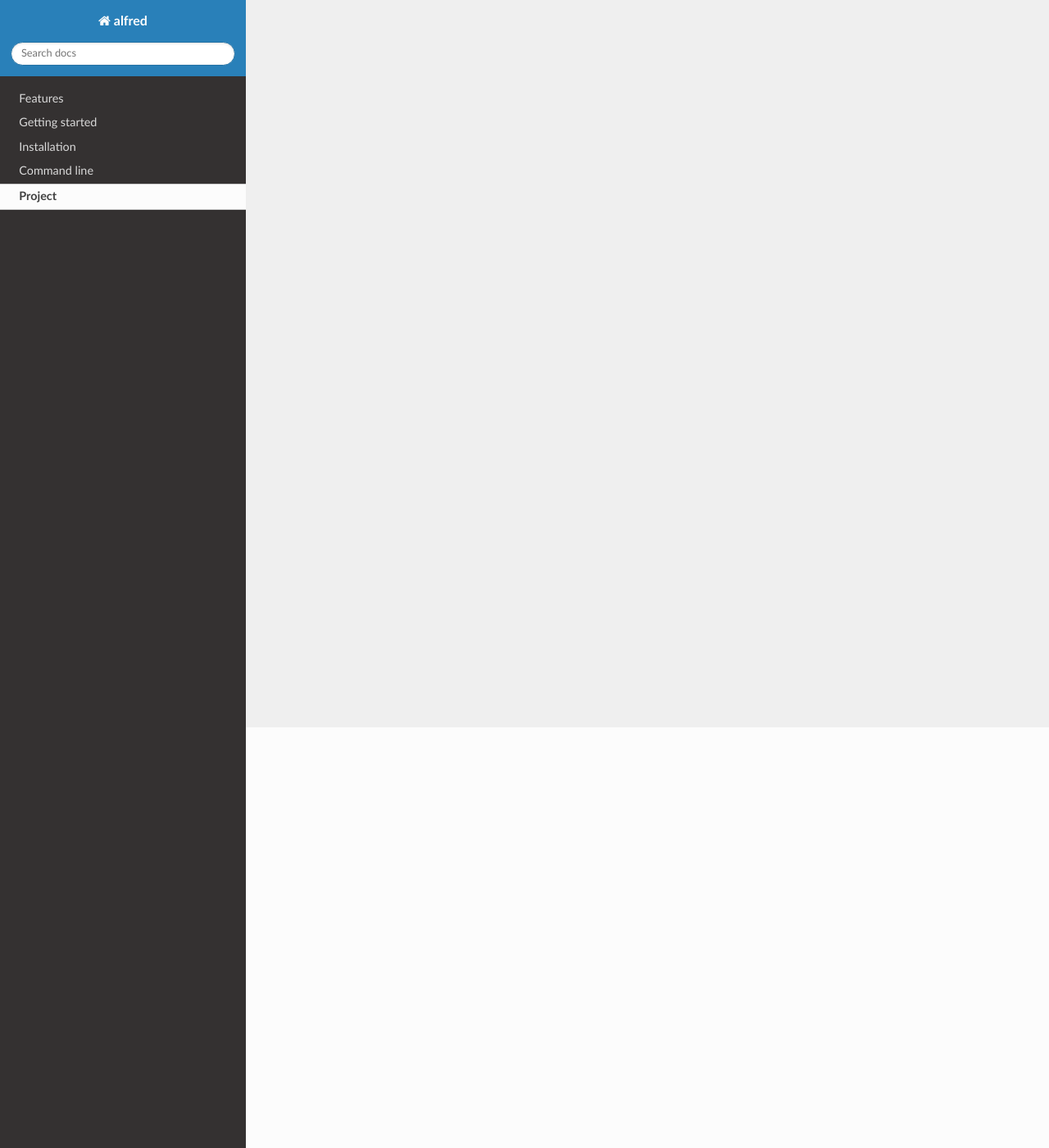
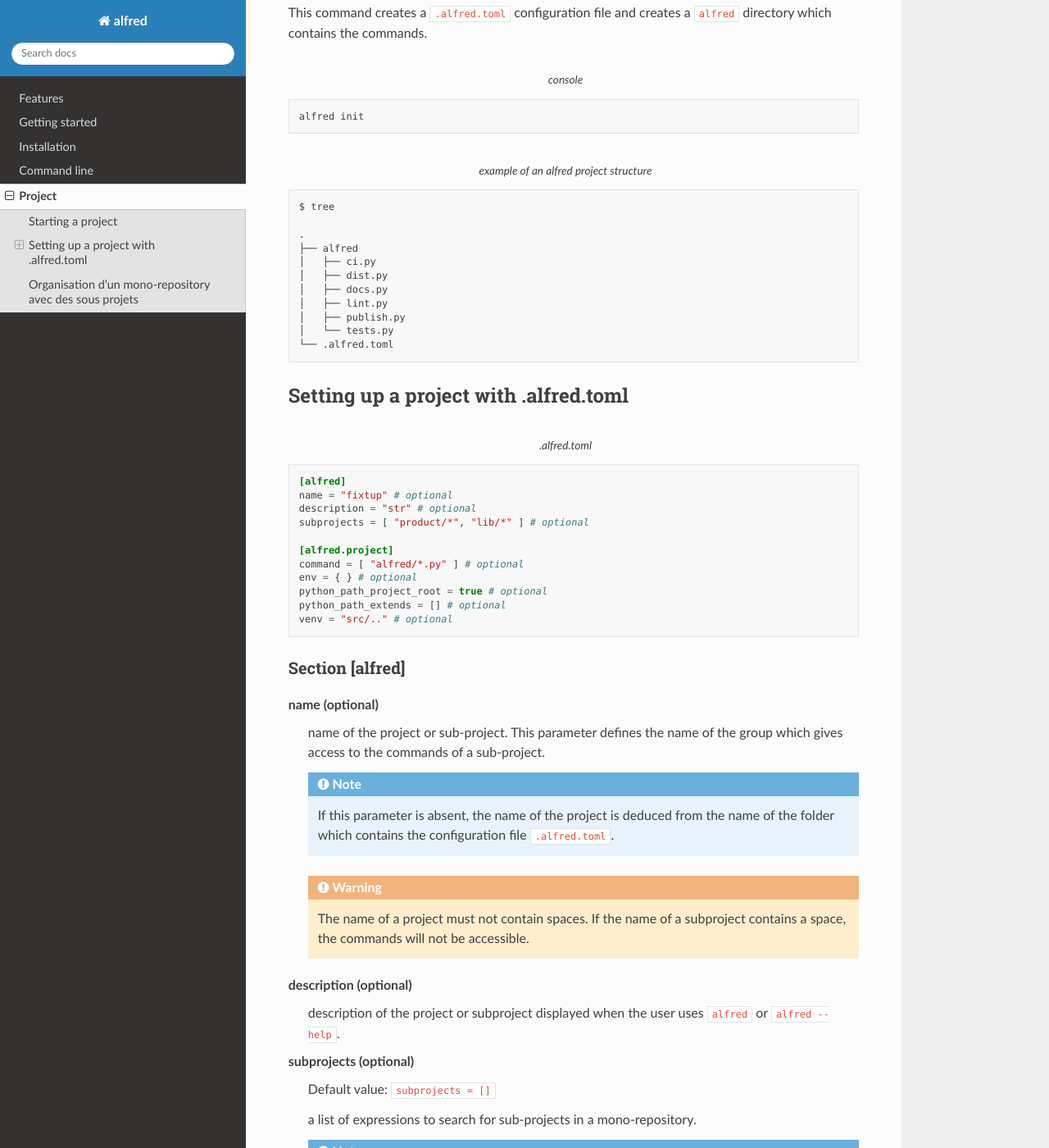
Before and after one commit to FabienArcellier/alfred-cli, a Sphinx documentation site: the page built from docs/source/project.rst, in a window 1280 px wide and 1400 px high, scrolled down 513 px. Shown: the whole window at 82% size. Built offline with Sphinx 7.4.7 and the Read the Docs theme 2.0.0, drawn with Linux system fonts in a browser that asks for light colours; some of the changed text lies outside the part shown.

Commit message:
redesign of the .alfred.yml manifest into .alfred.toml to improve the handling of alfred-cli
* docs: document the structure of .alfred.toml
* feat: if project name is missing, use the name of parent directory
* feat: subproject with space are ignored

```diff
--- a/docs/source/installation.rst
+++ b/docs/source/installation.rst
@@ -1,7 +1,7 @@
 Installation
 ############
 
-Alfred s'installe avec pip
+Alfred is installed through pip
 
 .. code-block:: bash
 
--- a/docs/source/project.rst
+++ b/docs/source/project.rst
@@ -1,2 +1,116 @@
 Project
 #######
+
+An alfred project is a set of commands and sub-projects linked by a `.alfred.toml` configuration file.
+
+.. contents::
+  :backlinks: top
+
+Starting a project
+******************
+
+An alfred project can be initialized in any directory using ``alfred init`` command.
+
+This command creates a ``.alfred.toml`` configuration file and creates a ``alfred`` directory
+which contains the commands.
+
+.. code-block:: bash
+    :caption: console
+
+    alfred init
+
+.. code-block:: text
+    :caption: example of an alfred project structure
+
+    $ tree
+
+    .
+    ├── alfred
+    │   ├── ci.py
+    │   ├── dist.py
+    │   ├── docs.py
+    │   ├── lint.py
+    │   ├── publish.py
+    │   └── tests.py
+    └── .alfred.toml
+
+
+Setting up a project with .alfred.toml
+**************************************
+
+.. code-block:: toml
+    :caption: .alfred.toml
+
+    [alfred]
+    name = "fixtup" # optional
+    description = "str" # optional
+    subprojects = [ "product/*", "lib/*" ] # optional
+
+    [alfred.project]
+    command = [ "alfred/*.py" ] # optional
+    env = { } # optional
+    python_path_project_root = true # optional
+    python_path_extends = [] # optional
+    venv = "src/.." # optional
+
+Section [alfred]
+================
+
+.. glossary::
+
+  name (optional)
+    name of the project or sub-project. This parameter defines the name of the group which gives access to the commands
+    of a sub-project.
+
+    .. note::
+
+        If this parameter is absent, the name of the project is deduced from the name of the folder which contains the configuration file
+        ``.alfred.toml``.
+
+    .. warning::
+
+        The name of a project must not contain spaces. If the name of a subproject contains a space, the commands will
+        not be accessible.
+
+  description (optional)
+    description of the project or subproject displayed when the user uses ``alfred`` or ``alfred --help``.
+
+  subprojects (optional)
+
+    Default value: ``subprojects = []``
+
+    a list of expressions to search for sub-projects in a mono-repository.
+
+    .. note::
+
+        The `glob <https:docs.python.org3libraryglob.html>`_ module is used as an expression interpreter.
+        The wildcards ``*`` et ``**`` are allowed to search subfolders recursively.
+
+    .. warning::
+
+        a sub-project is an alfred project declared in a sub-folder. Currently, alfred only manages one level of subproject.
+
+        Even if a subproject contains a ``subprojects`` declaration, alfred ignores this declaration when crawling
+        the contents of the subproject.
+
+Section [alfred.project]
+========================
+
+.. glossary::
+
+    command (optional)
+
+        Default value: ``commands = [ "alfred/*.py" ]``
+
+        A list of expressions to search for commands in a project. Commands can be declared in multiple locations.
+
+        .. note::
+
+            The `glob <https:docs.python.org3libraryglob.html>`_ module is used as an expression interpreter.
+            The wildcards ``*`` et ``**`` are allowed to search subfolders recursively.
+
+Organisation d'un mono-repository avec des sous projets
+*******************************************************
+
+Dans le cas d'un mono-repository qui héberge plusieurs applications, les sous projets peuvent être déclarés au
+même niveau des autres manifests (``pyrpoject.toml``, ``package.json``, ...).
```
Also changed, not shown: 4 other files.
